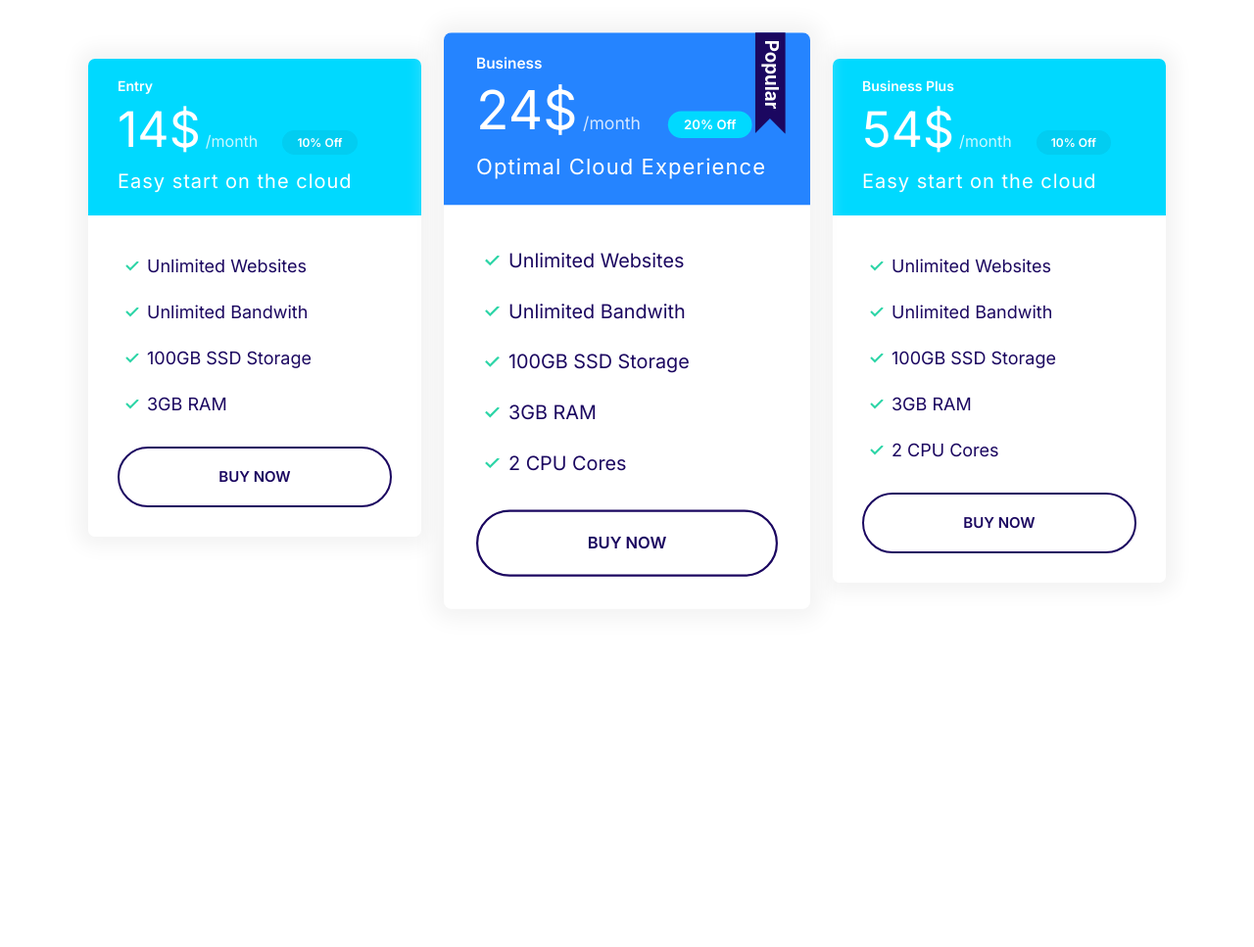
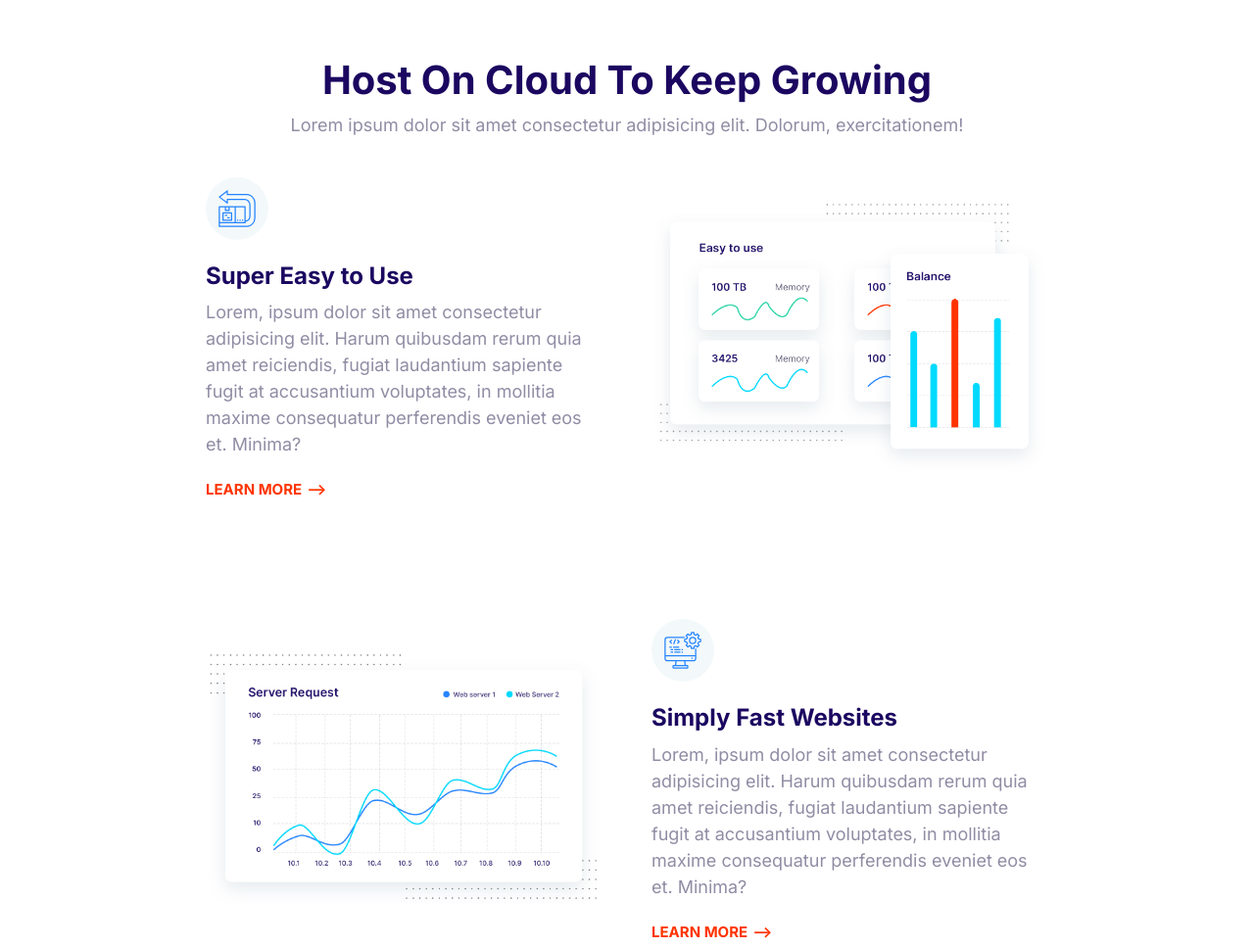
Before and after one commit to pankotskyi/artemify, a plain HTML site: page index.html in a window 1280 px wide. Shown: the top 967 px of the page at 98% size. Before the commit the page ends 800 px from the top, so only its background shows below. Drawn offline with Linux system fonts and the light colour scheme.

Commit message:
Set up feature block.

```diff
--- a/css/styles.css
+++ b/css/styles.css
@@ -446,7 +446,7 @@ a {
   display: grid;
 }
 
-@media screen and (min-width: 764px) {
+@media screen and (min-width: 768px) {
   .grid-col-2 {
     grid-template-columns: 1fr 1fr;
   }
@@ -527,7 +527,7 @@ a {
   }
 
   .grid-col-2 {
-    grid-template-columns: 1fr auto;
+    grid-template-columns: 1fr 1fr;
   }
 }
 
@@ -739,3 +739,22 @@ a {
 .block-plan .plan:hover {
   transform: scale(1.1);
 }
+
+/* Features Block */
+
+.feature {
+  gap: 7rem 5rem;
+  margin: 12rem;
+  margin-top: 4rem;
+}
+
+.feature__image {
+  width: 100%;
+  align-self: center;
+}
+
+@media screen and (min-width: 768px) {
+  .feature:nth-of-type(even) .feature__content {
+    order: 2;
+  }
+}
--- a/index.html
+++ b/index.html
@@ -15,71 +15,94 @@
     <link rel="stylesheet" href="css/styles.css" />
   </head>
   <body>
-    <section class="block container block-plan">
-      <div class="grid grid-col-3">
-        <div class="plan">
-          <div class="card">
-            <header class="card__header card--secondary">
-              <h3 class="plan__name">Entry</h3>
-              <span class="plan__price">14$</span>
-              <span class="plan__billing-cycle">/month</span>
-              <span class="badge badge--secondary badge--small">10% Off</span>
-              <span class="plan__moto">Easy start on the cloud</span>
-            </header>
-            <div class="card__body">
-              <ul class="list list--tick">
-                <li class="list__item">Unlimited Websites</li>
-                <li class="list__item">Unlimited Bandwith</li>
-                <li class="list__item">100GB SSD Storage</li>
-                <li class="list__item">3GB RAM</li>
-              </ul>
-              <button class="btn btn--outline btn--block">BUY NOW</button>
-            </div>
-          </div>
+    <section class="block container">
+      <div class="block__header">
+        <h2 class="block__heading">Host On Cloud To Keep Growing</h2>
+        <p>
+          Lorem ipsum dolor sit amet consectetur adipisicing elit. Dolorum,
+          exercitationem!
+        </p>
+      </div>
+      <article class="grid grid-col-2 feature">
+        <div class="feature__content">
+          <span class="icon-container">
+            <svg class="icon icon--primary">
+              <use xlink:href="/images/sprite.svg#easy"></use>
+            </svg>
+          </span>
+          <h3 class="feature__heading">Super Easy to Use</h3>
+          <p>
+            Lorem, ipsum dolor sit amet consectetur adipisicing elit. Harum
+            quibusdam rerum quia amet reiciendis, fugiat laudantium sapiente
+            fugit at accusantium voluptates, in mollitia maxime consequatur
+            perferendis eveniet eos et. Minima?
+          </p>
+          <a class="link-arrow" href="https:/google.com">Learn More</a>
         </div>
-        <div class="plan plan--popular">
-          <div class="card">
-            <header class="card__header card--primary">
-              <h3 class="plan__name">Business</h3>
-              <span class="plan__price">24$</span>
-              <span class="plan__billing-cycle">/month</span>
-              <span class="badge badge--secondary badge--small">20% Off</span>
-              <span class="plan__moto">Optimal Cloud Experience</span>
-            </header>
-            <div class="card__body">
-              <ul class="list list--tick">
-                <li class="list__item">Unlimited Websites</li>
-                <li class="list__item">Unlimited Bandwith</li>
-                <li class="list__item">100GB SSD Storage</li>
-                <li class="list__item">3GB RAM</li>
-                <li class="list__item">2 CPU Cores</li>
-              </ul>
-              <button class="btn btn--outline btn--block">BUY NOW</button>
-            </div>
-          </div>
+        <img class="feature__image" src="images/easy.jpg" alt="Easy to use." />
+      </article>
+      <article class="grid grid-col-2 feature">
+        <div class="feature__content">
+          <span class="icon-container">
+            <svg class="icon icon--primary">
+              <use xlink:href="/images/sprite.svg#computer"></use>
+            </svg>
+          </span>
+          <h3 class="feature__heading">Simply Fast Websites</h3>
+          <p>
+            Lorem, ipsum dolor sit amet consectetur adipisicing elit. Harum
+            quibusdam rerum quia amet reiciendis, fugiat laudantium sapiente
+            fugit at accusantium voluptates, in mollitia maxime consequatur
+            perferendis eveniet eos et. Minima?
+          </p>
+          <a class="link-arrow" href="https:/google.com">Learn More</a>
         </div>
-        <div class="plan">
-          <div class="card">
-            <header class="card__header card--secondary">
-              <h3 class="plan__name">Business Plus</h3>
-              <span class="plan__price">54$</span>
-              <span class="plan__billing-cycle">/month</span>
-              <span class="badge badge--secondary badge--small">10% Off</span>
-              <span class="plan__moto">Easy start on the cloud</span>
-            </header>
-            <div class="card__body">
-              <ul class="list list--tick">
-                <li class="list__item">Unlimited Websites</li>
-                <li class="list__item">Unlimited Bandwith</li>
-                <li class="list__item">100GB SSD Storage</li>
-                <li class="list__item">3GB RAM</li>
-                <li class="list__item">2 CPU Cores</li>
-              </ul>
-              <button class="btn btn--outline btn--block">BUY NOW</button>
-            </div>
-          </div>
+        <img class="feature__image" src="images/fast.jpg" alt="Easy to use." />
+      </article>
+      <article class="grid grid-col-2 feature">
+        <div class="feature__content">
+          <span class="icon-container">
+            <svg class="icon icon--primary">
+              <use xlink:href="/images/sprite.svg#settings"></use>
+            </svg>
+          </span>
+          <h3 class="feature__heading">24/7 Expert Support</h3>
+          <p>
+            Lorem, ipsum dolor sit amet consectetur adipisicing elit. Harum
+            quibusdam rerum quia amet reiciendis, fugiat laudantium sapiente
+            fugit at accusantium voluptates, in mollitia maxime consequatur
+            perferendis eveniet eos et. Minima?
+          </p>
+          <a class="link-arrow" href="https:/google.com">Learn More</a>
         </div>
-      </div>
+        <img
+          class="feature__image"
+          src="images/wordpress.jpg"
+          alt="Easy to use."
+        />
+      </article>
+      <article class="grid grid-col-2 feature">
+        <div class="feature__content">
+          <span class="icon-container">
+            <svg class="icon icon--primary">
+              <use xlink:href="/images/sprite.svg#clock"></use>
+            </svg>
+          </span>
+          <h3 class="feature__heading">WordPress Made Easy</h3>
+          <p>
+            Lorem, ipsum dolor sit amet consectetur adipisicing elit. Harum
+            quibusdam rerum quia amet reiciendis, fugiat laudantium sapiente
+            fugit at accusantium voluptates, in mollitia maxime consequatur
+            perferendis eveniet eos et. Minima?
+          </p>
+          <a class="link-arrow" href="https:/google.com">Learn More</a>
+        </div>
+        <img
+          class="feature__image"
+          src="images/support.jpg"
+          alt="Easy to use."
+        />
+      </article>
     </section>
     <script src="js/main.js"></script>
   </body>
```
Also changed, not shown: components/feature-block.html (added, +81 -0 lines), images/easy.jpg (added), images/fast.jpg (added), images/support.jpg (added), images/wordpress.jpg (added).
